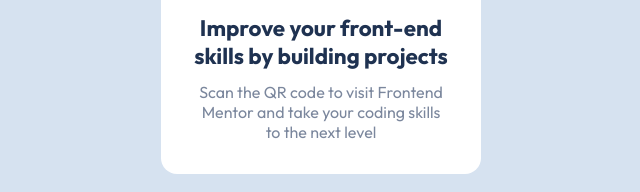
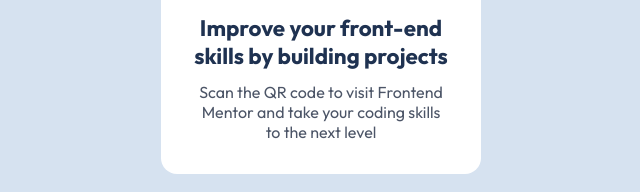
Before and after one commit to Fejiro001/qr-code-component-main, a plain HTML site: page index.html in a window 1280 px wide. Shown: the part 470-662 px from the top of the page, without its empty margins (319-959 px from the left). Drawn offline with Linux system fonts and the light colour scheme.

Commit message:
increased contrast

```diff
--- a/style.css
+++ b/style.css
@@ -64,5 +64,5 @@ p {
   padding: .8rem 0 0;
   font-weight: 400;
   font-size: clamp(.95rem, 2vw, 1rem);
-  color: hsl(220, 15%, 55%);
+  color: hsl(220, 15%, 35%);
 }
```
